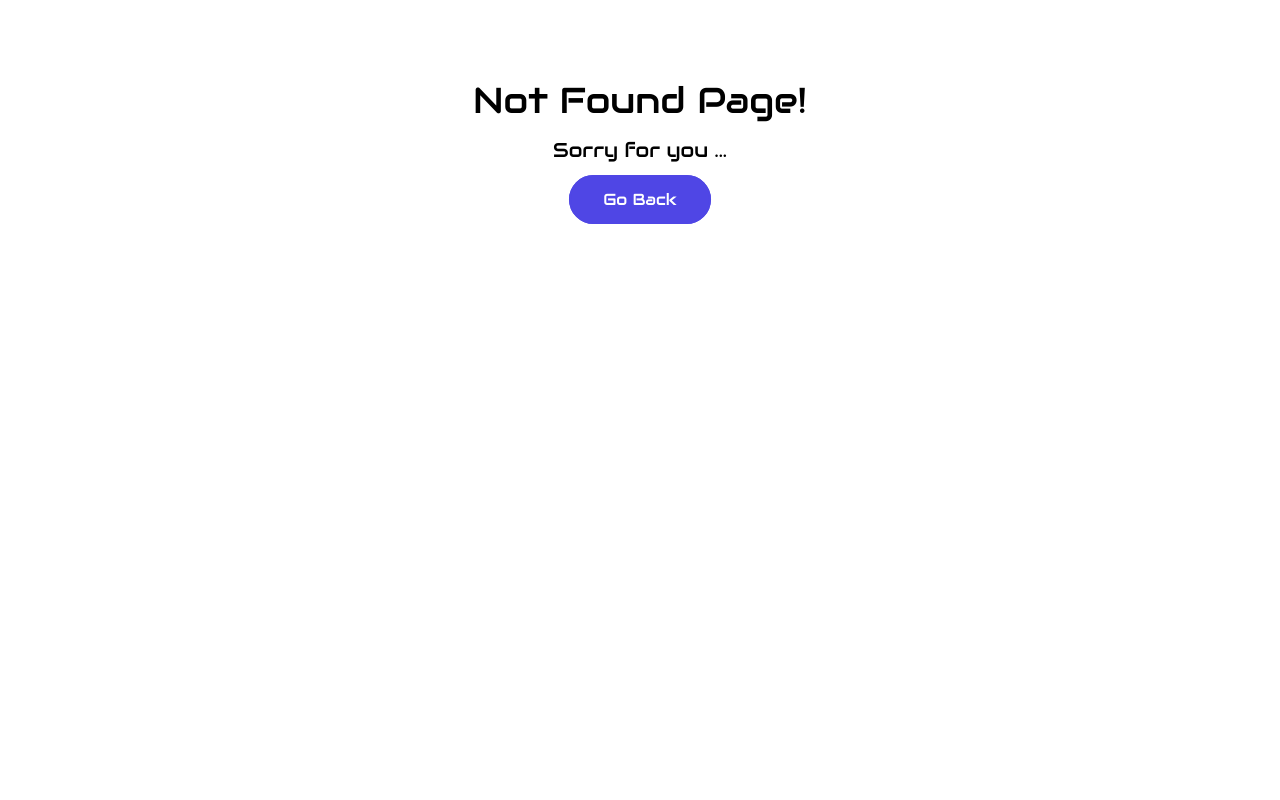
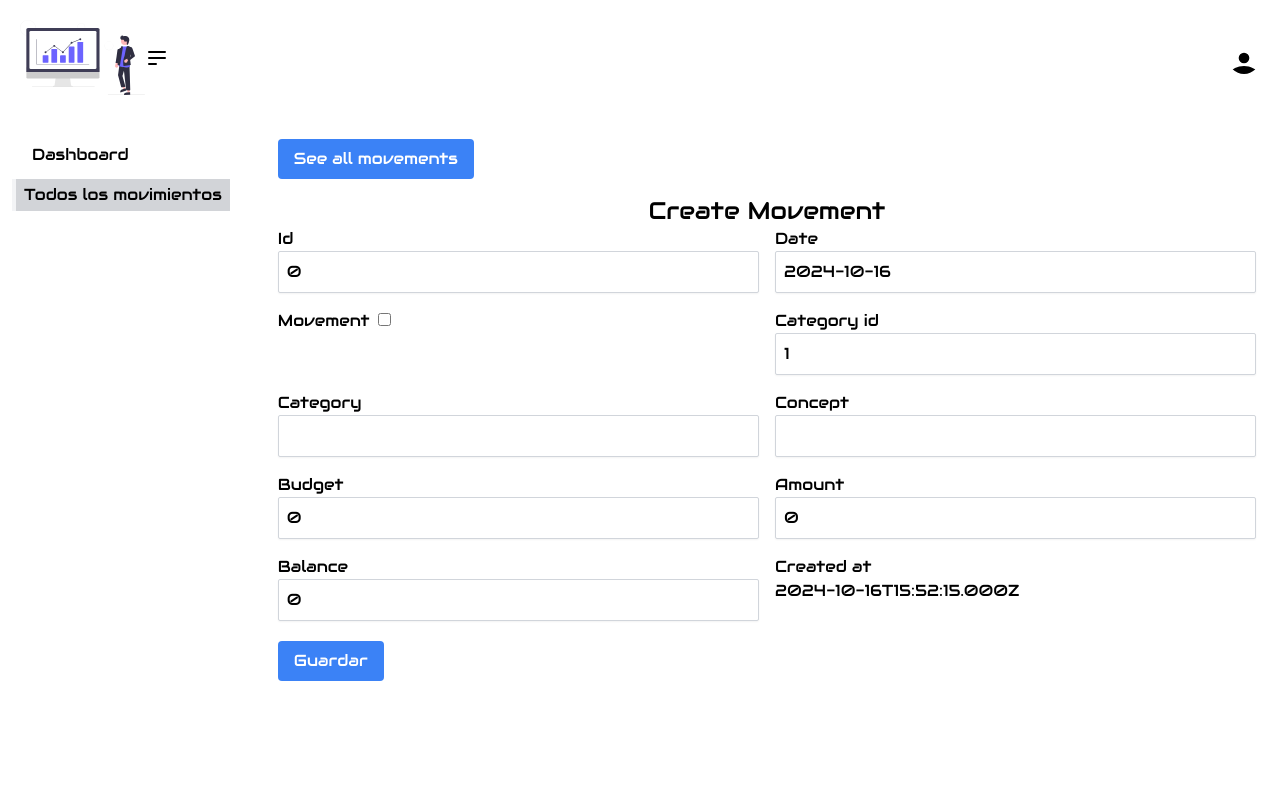
Before and after one commit to ecanquiz/personal-finance, a Vue app: page /movements/create in a window 1280 px wide. Before the commit this address had no page. Shown: the top 800 px of the page. Built offline with nearby package versions, Linux system fonts and the light colour scheme; no server answers.

Commit message:
feat: Desing movement creation form

```diff
--- a/src/components/FormMovement.vue
+++ b/src/components/FormMovement.vue
@@ -1,14 +1,29 @@
 <script setup lang="ts">
+import { ref } from 'vue'
 import useFormMovement from '@/composables/useFormMovement'
 import type { Movement } from '@/types'
 
 const props = defineProps<{ movement?: Movement }>()
 
 const { form } = useFormMovement(props)
+
+const pending = ref(false)
+const submit = ()=> {
+  pending.value = true
+  const myPromise = new Promise((resolve, reject) => {
+    setTimeout(() => {
+      resolve(
+        pending.value = false
+      );
+      alert('Saved successfully !!');
+    }, 300);
+  });
+
+}
 </script>
 
 <template>
-  <form>
+  <form @submit.prevent="submit">
     <div class="grid lg:grid-cols-2 gap-4">
 
       <div class="block">
@@ -61,5 +76,15 @@ const { form } = useFormMovement(props)
         <p> {{form.created_at }} </p>
       </div>
     </div>
+
+    <button
+      class="btn btn-primary mt-5 justify-self-start"
+      type="submit"
+      :text="pending ? 'Guardando...' : 'Guardar'"
+      :isDisabled='pending'
+      @submit="submit()"
+    >
+      {{ pending ? 'Guardando...' : 'Guardar'}}
+    </button>
   </form>
 </template>
--- a/src/composables/useFormMovement.ts
+++ b/src/composables/useFormMovement.ts
@@ -1,8 +1,36 @@
-import { ref } from 'vue'
+import { reactive, toRaw } from 'vue'
 import type { Movement, Props } from '@/types'
 
 export default (props: Props) => {
-  const form = ref(props.movement as Movement)
 
+  const form = reactive<Movement>({
+    amount: 0,
+    balance: 0,
+    budget: 0,
+    categories: {name: ''},
+    category_id: 1,
+    concept: "",
+    created_at: new Date().toISOString() as unknown as Date,
+    date: new Date().toISOString().slice(0, 10) as unknown as Date,
+    id: 0,
+    type: false
+  })
+
+  if (props && props.movement) {
+    form.amount= props.movement.amount
+    form.balance= props.movement.balance
+    form.budget= props.movement.budget
+    form.categories= props.movement.categories
+    form.category_id= props.movement.category_id
+    form.concept= props.movement.concept
+    form.created_at= props.movement.created_at
+    form.date= props.movement.date
+    form.id= props.movement.id
+    form.type= props.movement.type
+  }
+
+
+  //const form = ref(props.movement as Movement)
+  console.log(toRaw(form))
   return { form }
 }
--- a/src/router/index.ts
+++ b/src/router/index.ts
@@ -30,10 +30,16 @@ const router = createRouter({
     component: () => import('@/views/Movements.vue'),
 
   }, {
+    path: '/movements/create',
+    name: 'movements-create',
+    meta: { layout: "default" },
+    component: () => import('@/views/MovementsCreateOrEdit.vue'),
+    props: false
+  }, {
     path: '/movements/edit/:id(\\d+)',
     name: 'movements-edit',
     meta: { layout: "default" },
-    component: () => import('@/views/MovementsEdit.vue'),
+    component: () => import('@/views/MovementsCreateOrEdit.vue'),
     props: true
   }/*, {
     path: "/profile",
--- a/src/views/Movements.vue
+++ b/src/views/Movements.vue
@@ -12,9 +12,19 @@ onMounted( async () => await getMovements() );
 </script>
 
 <template>
+
+<div>
+  <h1 v-if="pending" class="text-2xl" align="center">Loading...</h1>
+  <h1 v-else class="text-2xl" align="center">Movements List</h1>
+
+  <div class="flex my-4">
+    <AppLink class="btn btn-primary" :to="`/movements/create`">
+      <span>Crear</span>
+    </AppLink>
+  </div>
+
   <div class="table-data__wrapper">
-    <h1 v-if="pending" class="text-2xl" align="center">Loading...</h1>
-    <h1 v-else class="text-2xl" align="center">Movements List</h1>
+
     <table class="table-data">
       <thead class="border-b font-medium dark:border-neutral-500">
         <tr>
@@ -56,4 +66,7 @@ onMounted( async () => await getMovements() );
     </table>
     <h4 v-if="movements.length === 0">Empty list.</h4>
   </div>
+
+</div>
+
 </template>
--- a/src/views/MovementsEdit.vue
+++ b/src/views/MovementsCreateOrEdit.vue
@@ -15,7 +15,9 @@ const {
   getMovement
 } = useMovements();
 
-onMounted( async () => await getMovement(props.id) );
+if (props && props.id) {
+  onMounted( async () => await getMovement(props.id) );
+}
 
 const isRenderable = computed(
   () => (props.id && movement.value && Object.keys(movement.value).length > 0 ) || props.id===undefined
```
